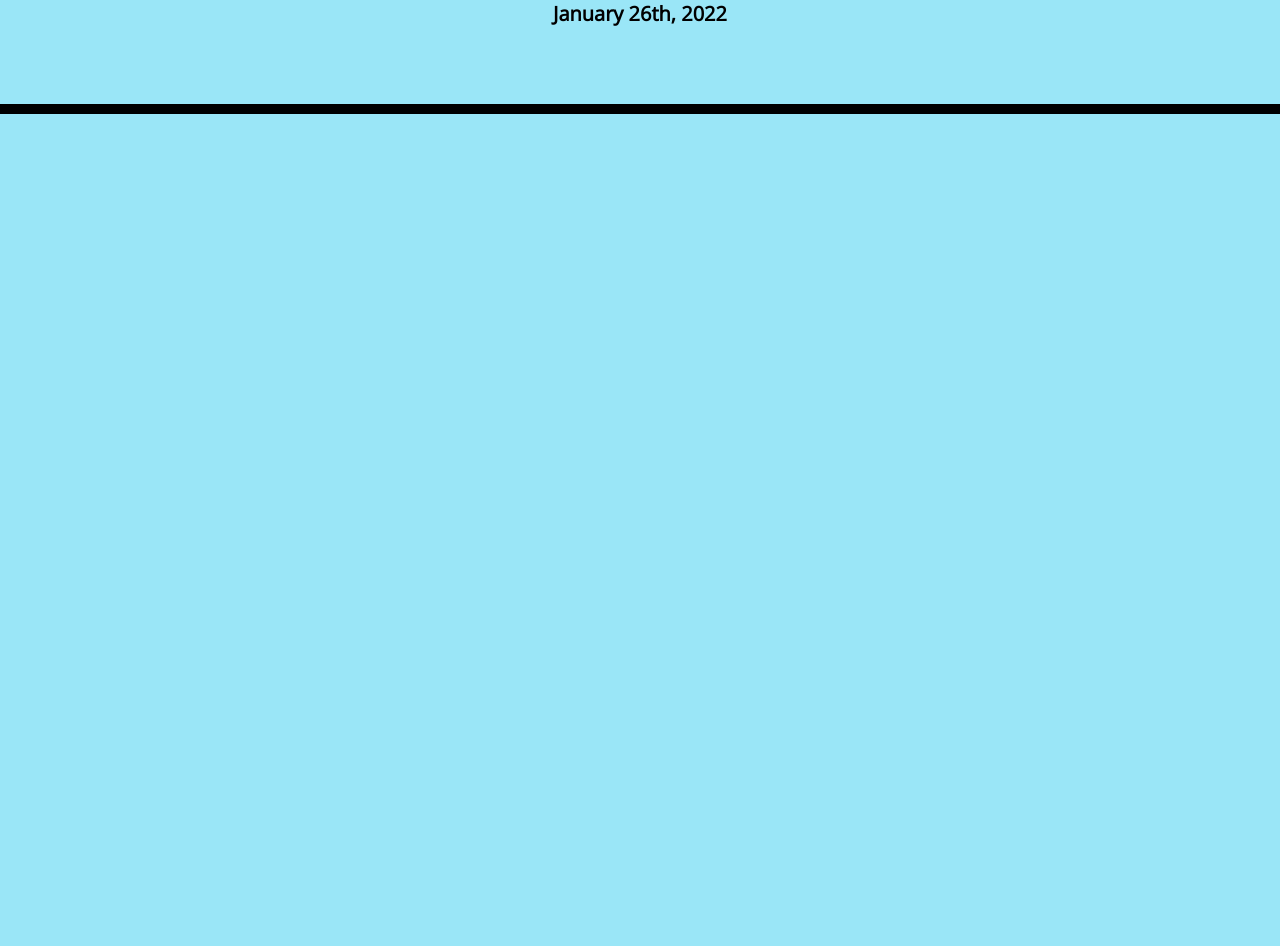
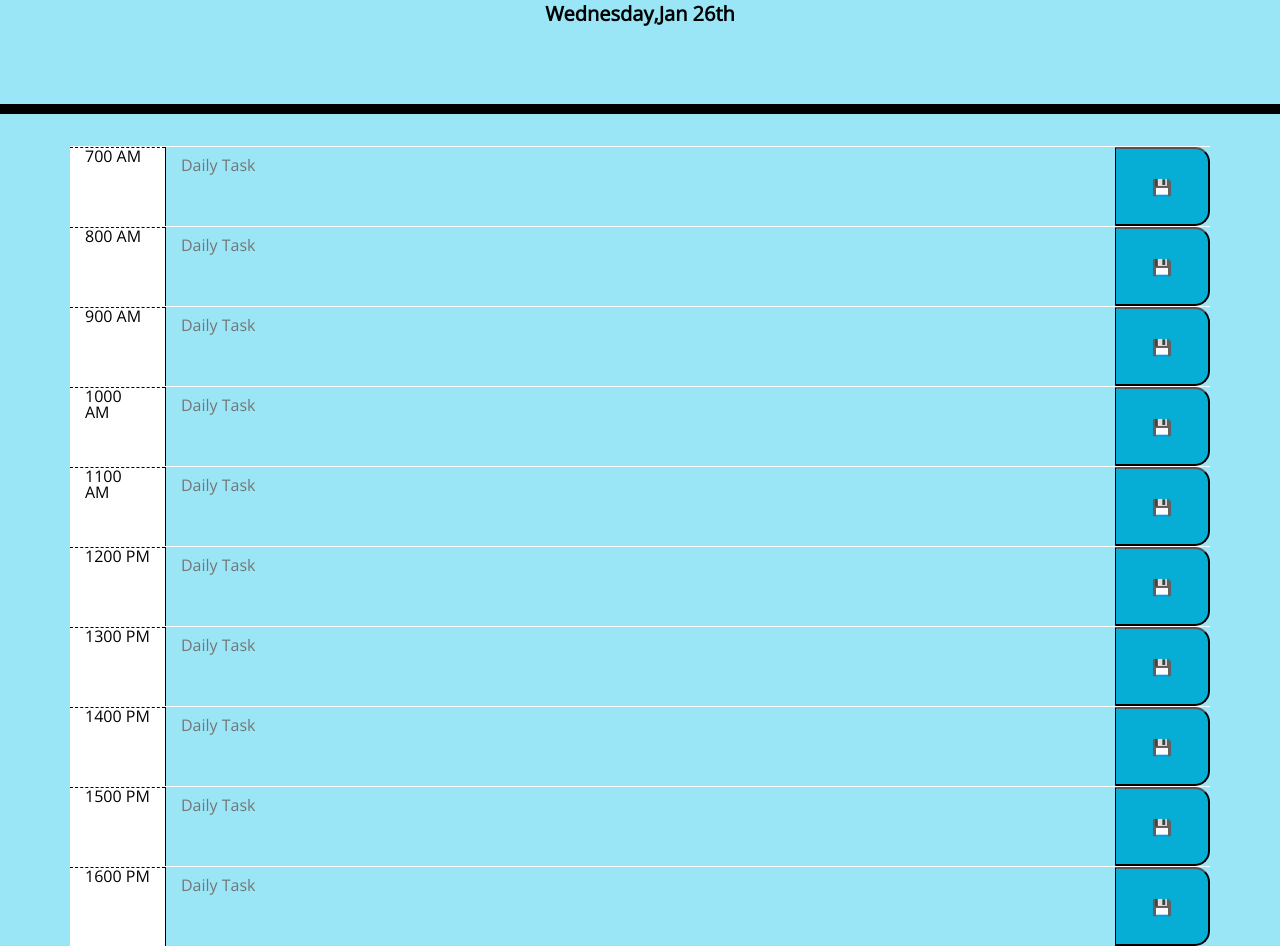
Before and after one commit to Nderingo/Daily-Scheduler, a plain HTML site: page index.html in a window 1280 px wide. Shown: the part 190-1136 px from the top of the page. Before the commit the page ends 800 px from the top, so only its background shows below. Drawn offline with nearby package versions, Linux system fonts and the light colour scheme.

Commit message:
modified  index.html file

```diff
--- a/assets/js/script.js
+++ b/assets/js/script.js
@@ -1,4 +1,5 @@
 var today = $("#currentDay");
+var hours = [7,8,9,10,11,12,13,14,15,16]
 var localStorageHappening = localStorage.getItem('happening-today');
 var happeningToday;
 
@@ -10,4 +11,5 @@ else {
 }
 
 //Displays the current date on the page
-today.text(moment().format('MMMM Do, YYYY'));
+today = moment().format('dddd,MMM Do');
+$("#currentDay").text(today);
--- a/index.html
+++ b/index.html
@@ -30,7 +30,67 @@
     </header>
     <div class="container">
       <!-- Timeblocks go here -->
-      <div id = "time-blocks"></div>
+     <div id="hour-8" class="row timeblock">
+        <div class="hour col-sm-1">700 AM</div>
+        <textarea id="hr-7" class="description col-sm-10" placeholder="Daily Task"></textarea>
+        <button type="button" class="saveBtn col-sm-1">&#128190;</button>
+      </div>
+
+      <div id="hour-8" class="row timeblock">
+        <div class="hour col-sm-1">800 AM</div>
+        <textarea id="hr-8" class="description col-sm-10" placeholder="Daily Task"></textarea>
+        <button type="button" class="saveBtn col-sm-1">&#128190;</button>
+      </div>
+
+      <div id="hour-8" class="row timeblock">
+        <div class="hour col-sm-1">900 AM</div>
+        <textarea id="hr-9" class="description col-sm-10" placeholder="Daily Task"></textarea>
+        <button type="button" class="saveBtn col-sm-1">&#128190;</button>
+      </div>
+
+      <div id="hour-8" class="row timeblock">
+        <div class="hour col-sm-1">1000 AM</div>
+        <textarea id="hr-10" class="description col-sm-10" placeholder="Daily Task"></textarea>
+        <button type="button" class="saveBtn col-sm-1">&#128190;</button>
+      </div>
+
+      <div id="hour-8" class="row timeblock">
+        <div class="hour col-sm-1">1100 AM</div>
+        <textarea id="hr-11" class="description col-sm-10" placeholder="Daily Task"></textarea>
+        <button type="button" class="saveBtn col-sm-1">&#128190;</button>
+      </div>
+
+      <div id="hour-8" class="row timeblock">
+        <div class="hour col-sm-1">1200 PM</div>
+        <textarea id="hr-12" class="description col-sm-10" placeholder="Daily Task"></textarea>
+        <button type="button" class="saveBtn col-sm-1">&#128190;</button>
+      </div>
+
+      <div id="hour-8" class="row timeblock">
+        <div class="hour col-sm-1">1300 PM</div>
+        <textarea id="hr-13" class="description col-sm-10" placeholder="Daily Task"></textarea>
+        <button type="button" class="saveBtn col-sm-1">&#128190;</button>
+      </div>
+
+      <div id="hour-8" class="row timeblock">
+        <div class="hour col-sm-1">1400 PM</div>
+        <textarea id="hr-14" class="description col-sm-10" placeholder="Daily Task"></textarea>
+        <button type="button" class="saveBtn col-sm-1">&#128190;</button>
+      </div>
+
+      <div id="hour-8" class="row timeblock">
+        <div class="hour col-sm-1">1500 PM</div>
+        <textarea id="hr-15" class=" col-sm-10" placeholder="Daily Task"></textarea>
+        <button type="button" class="saveBtn col-sm-1">&#128190;</button>
+      </div>
+
+      <div id="hour-8" class="row timeblock">
+        <div class="hour col-sm-1">1600 PM</div>
+        <textarea id="hr-16" class="description col-sm-10" placeholder="Daily Task"></textarea>
+        <button type="button" class="saveBtn col-sm-1">&#128190;</button>
+      </div>
+
+
     </div>
 
     <script src="https://cdnjs.cloudflare.com/ajax/libs/jquery/3.2.1/jquery.min.js"></script>
```
